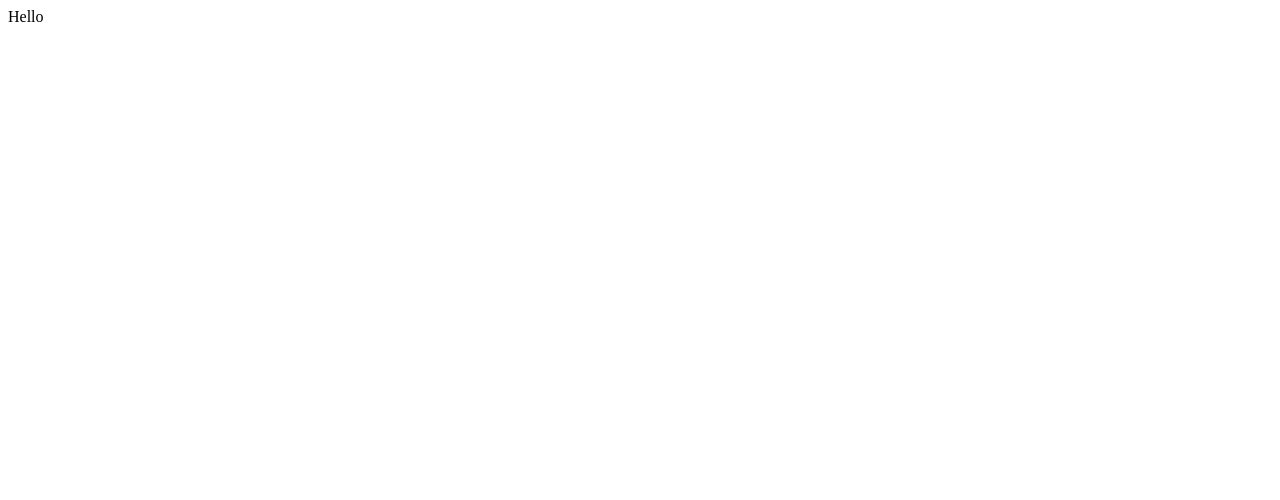
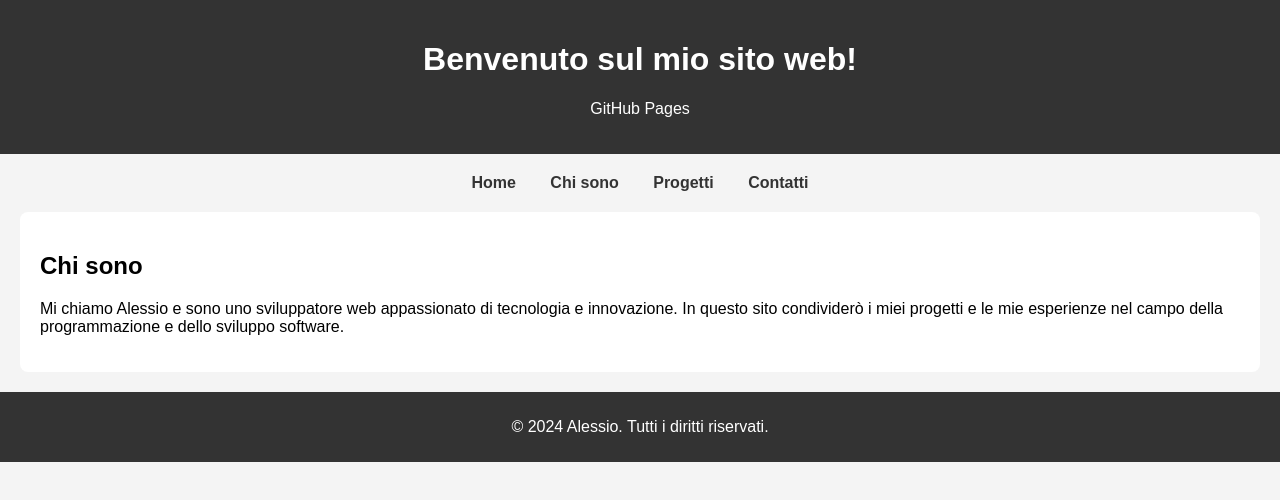
Before and after one commit to alessioveni/alessioveni.github.io, a plain HTML site: page index.html in a window 1280 px wide. Drawn offline with Linux system fonts and the light colour scheme.

Commit message:
Update index.html

```diff
--- a/index.html
+++ b/index.html
@@ -1 +1,73 @@
-Hello
+<!DOCTYPE html>
+<html lang="it">
+<head>
+    <meta charset="UTF-8">
+    <meta name="viewport" content="width=device-width, initial-scale=1.0">
+    <meta http-equiv="X-UA-Compatible" content="ie=edge">
+    <title>Benvenuto sul mio sito web!</title>
+    <style>
+        body {
+            font-family: Arial, sans-serif;
+            margin: 0;
+            padding: 0;
+            background-color: #f4f4f4;
+        }
+        header {
+            background-color: #333;
+            color: white;
+            text-align: center;
+            padding: 20px;
+        }
+        nav {
+            text-align: center;
+            margin-top: 20px;
+        }
+        nav a {
+            margin: 0 15px;
+            text-decoration: none;
+            color: #333;
+            font-weight: bold;
+        }
+        nav a:hover {
+            color: #007BFF;
+        }
+        section {
+            padding: 20px;
+            margin: 20px;
+            background-color: white;
+            border-radius: 8px;
+        }
+        footer {
+            text-align: center;
+            padding: 10px;
+            background-color: #333;
+            color: white;
+            margin-top: 20px;
+        }
+    </style>
+</head>
+<body>
+
+    <header>
+        <h1>Benvenuto sul mio sito web!</h1>
+        <p>GitHub Pages</p>
+    </header>
+
+    <nav>
+        <a href="#">Home</a>
+        <a href="#">Chi sono</a>
+        <a href="#">Progetti</a>
+        <a href="#">Contatti</a>
+    </nav>
+
+    <section>
+        <h2>Chi sono</h2>
+        <p>Mi chiamo Alessio e sono uno sviluppatore web appassionato di tecnologia e innovazione. In questo sito condividerò i miei progetti e le mie esperienze nel campo della programmazione e dello sviluppo software.</p>
+    </section>
+
+    <footer>
+        <p>&copy; 2024 Alessio. Tutti i diritti riservati.</p>
+    </footer>
+
+</body>
+</html>
```
